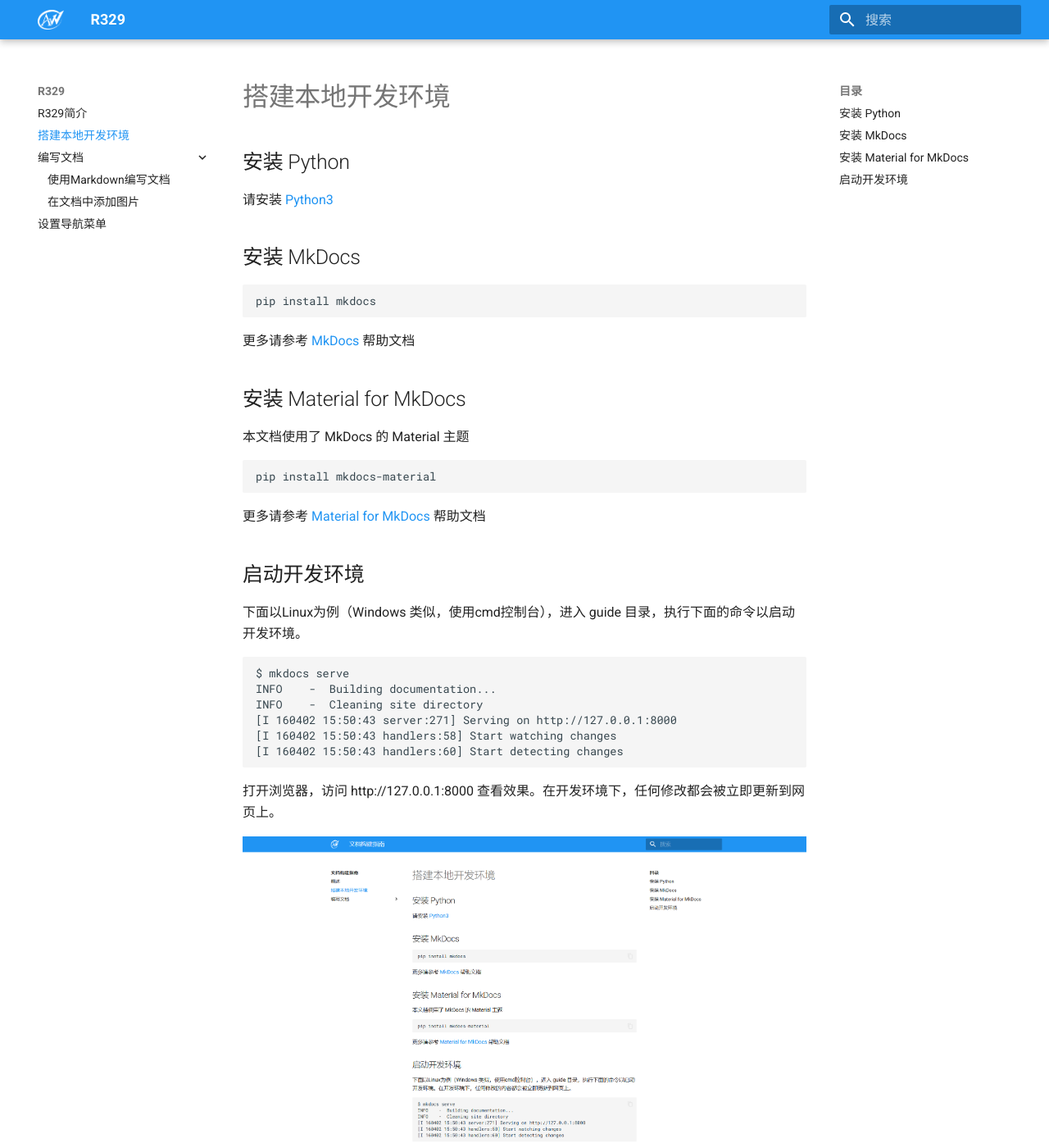
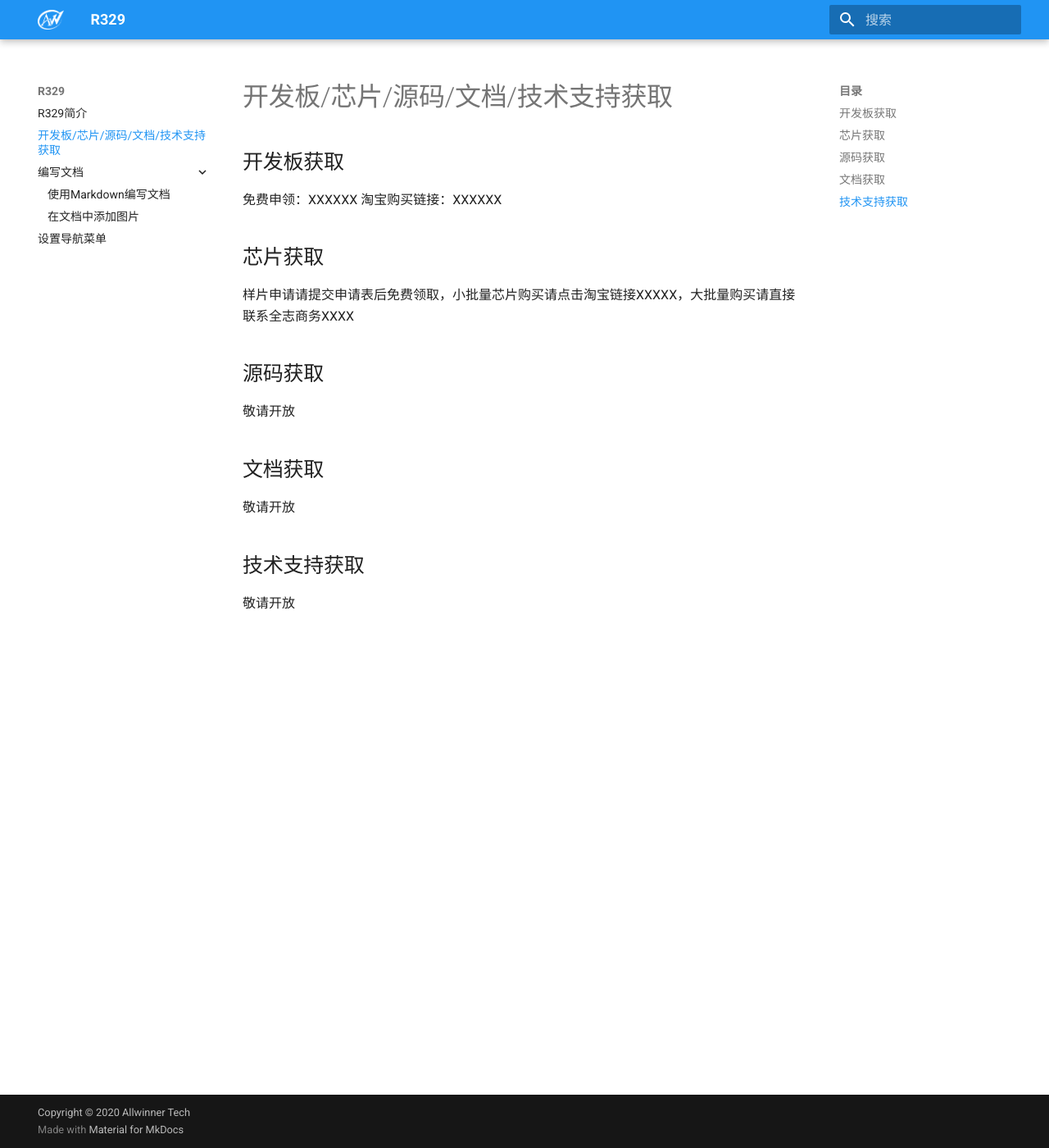
Before and after one commit to aw-yht/R329, an MkDocs documentation site: the page built from docs/install.md, in a window 1280 px wide and 1400 px high. Shown: the whole window at 82% size. Built offline with MkDocs 1.6.1 and Material for MkDocs 9.7.7, drawn with Linux system fonts in a browser that asks for light colours.

Commit message:
chang install.md
Signed-off-by: kirin <kunyao@allwinnertech.com>

````diff
--- a/docs/install.md
+++ b/docs/install.md
@@ -1,44 +1,24 @@
-# 搭建本地开发环境
+# 开发板/芯片/源码/文档/技术支持获取
 
 
-## 安装 Python
+## 开发板获取
 
-请安装 [Python3](https://www.python.org/downloads/)
+免费申领：XXXXXX
+淘宝购买链接：XXXXXX
 
 
-## 安装 MkDocs
+## 芯片获取
 
-```
-pip install mkdocs
-```
+样片申请请提交申请表后免费领取，小批量芯片购买请点击淘宝链接XXXXX，大批量购买请直接联系全志商务XXXX
 
-更多请参考 [MkDocs](https://www.mkdocs.org/#installation) 帮助文档
+## 源码获取
 
+敬请开放
 
-## 安装 Material for MkDocs
+## 文档获取
 
-本文档使用了 MkDocs 的 Material 主题
+敬请开放
 
-```
-pip install mkdocs-material
-```
+## 技术支持获取
 
-更多请参考 [Material for MkDocs](https://squidfunk.github.io/mkdocs-material/getting-started/) 帮助文档
-
-
-## 启动开发环境
-
-下面以Linux为例（Windows 类似，使用cmd控制台），进入 guide 目录，执行下面的命令以启动开发环境。
-
-```
-$ mkdocs serve
-INFO    -  Building documentation...
-INFO    -  Cleaning site directory
-[I 160402 15:50:43 server:271] Serving on http://127.0.0.1:8000
-[I 160402 15:50:43 handlers:58] Start watching changes
-[I 160402 15:50:43 handlers:60] Start detecting changes
-```
-
-打开浏览器，访问 http://127.0.0.1:8000 查看效果。在开发环境下，任何修改都会被立即更新到网页上。
-
-![Screenshot](assets/img/Screenshot_2020-11-26 搭建本地开发环境 - 文档构建指南.png)
+敬请开放
````
